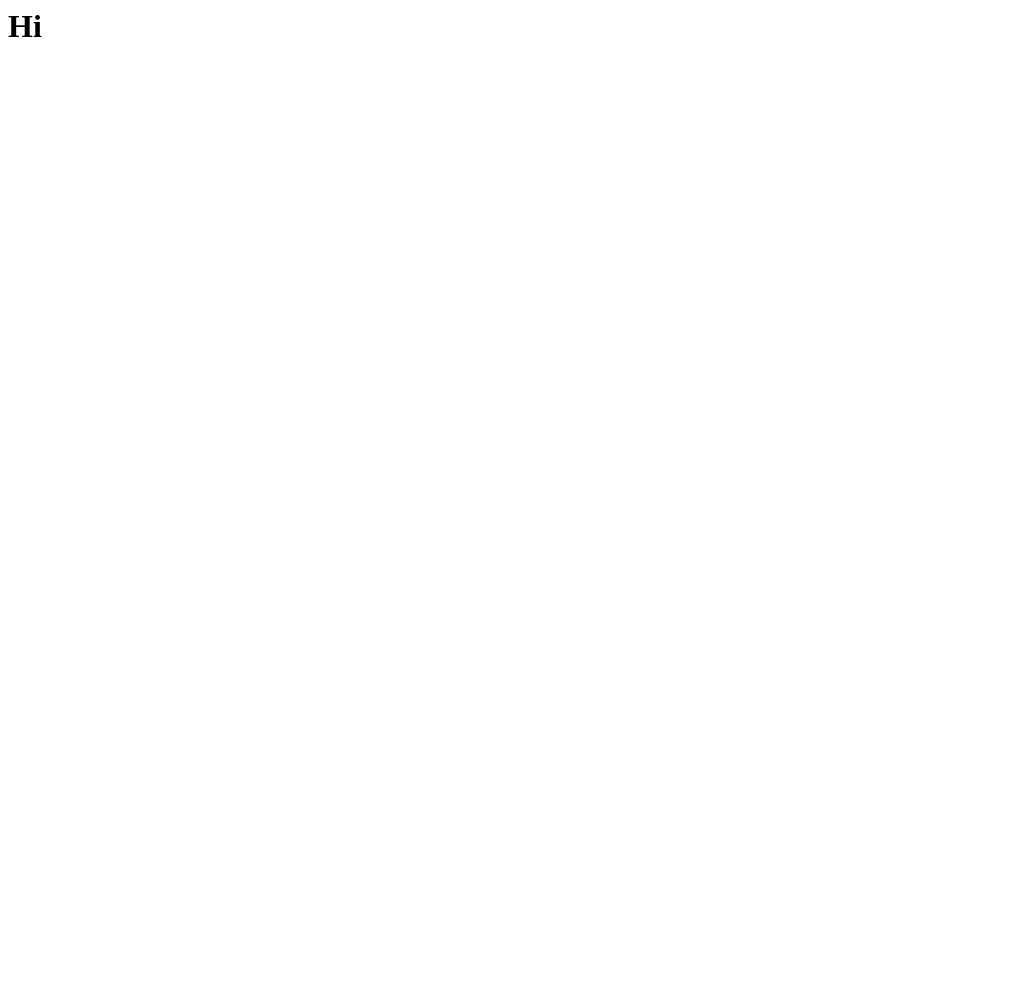
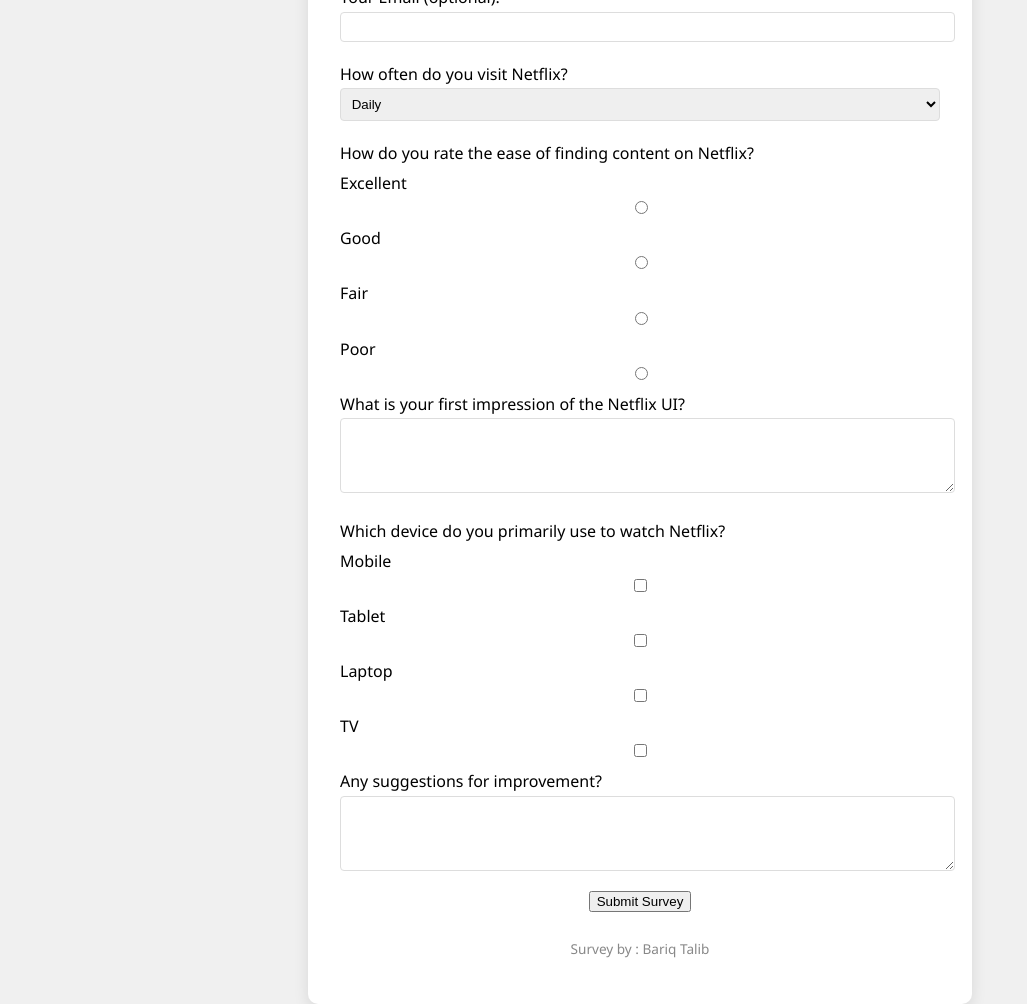
Before and after one commit to xbariq/xbariq.github.io, a plain HTML site: page index.html in a window 1280 px wide. Shown: the whole page, without its empty margins (0-1027 px from the left). Before the commit the page ends 800 px from the top, so only its background shows below. Drawn offline with Linux system fonts and the light colour scheme.

Commit message:
Almost done

```diff
--- a/index.html
+++ b/index.html
@@ -1 +1,82 @@
-<h1>Hi</h1>
+<!DOCTYPE html>
+<html lang="en">
+  <head>
+    <meta charset="UTF-8" />
+    <link rel="stylesheet" href="style.css" />
+    <title>Netflix UI Survey</title>
+  </head>
+  <body>
+    <div class="container">
+      <h1>Netflix UI Evaluation Survey</h1>
+      <a href="https://www.netflix.com" target="_blank">Visit Netflix</a>
+      <form class="survey-form">
+        <label for="email">Your Email (optional):</label>
+        <input type="email" id="email" name="email" />
+
+        <label for="visit-frequency">How often do you visit Netflix?</label>
+        <select id="visit-frequency" name="visit_frequency">
+          <option value="daily">Daily</option>
+          <option value="weekly">Weekly</option>
+          <option value="monthly">Monthly</option>
+          <option value="rarely">Rarely</option>
+        </select>
+
+        <label>How do you rate the ease of finding content on Netflix?</label>
+        <div class="rating-section">
+          <label for="excellent">Excellent</label>
+          <input
+            type="radio"
+            id="excellent"
+            name="ease_of_finding"
+            value="excellent"
+          />
+          <label for="good">Good</label>
+          <input type="radio" id="good" name="ease_of_finding" value="good" />
+          <label for="fair">Fair</label>
+          <input type="radio" id="fair" name="ease_of_finding" value="fair" />
+          <label for="poor">Poor</label>
+          <input type="radio" id="poor" name="ease_of_finding" value="poor" />
+        </div>
+
+        <label for="ui-impression"
+          >What is your first impression of the Netflix UI?</label
+        >
+        <textarea
+          id="ui-impression"
+          name="ui_impression"
+          rows="4"
+          cols="50"
+        ></textarea>
+
+        <label>Which device do you primarily use to watch Netflix?</label>
+        <div class="device-section">
+          <label for="mobile">Mobile</label>
+          <input type="checkbox" id="mobile" name="device" value="mobile" />
+          <label for="tablet">Tablet</label>
+          <input type="checkbox" id="tablet" name="device" value="tablet" />
+          <label for="laptop">Laptop</label>
+
+          <input type="checkbox" id="laptop" name="device" value="laptop" />
+
+          <label for="tv">TV</label>
+          <input type="checkbox" id="tv" name="device" value="tv" />
+        </div>
+
+        <label for="improvements">Any suggestions for improvement?</label>
+        <textarea
+          id="improvements"
+          name="improvements"
+          rows="4"
+          cols="50"
+        ></textarea>
+
+        <input
+          type="button"
+          value="Submit Survey"
+          onclick="alert('Thank you for your feedback!');"
+        />
+      </form>
+      <p class="signature">Survey by : Bariq Talib</p>
+    </div>
+  </body>
+</html>
--- /dev/null
+++ b/style.css
@@ -0,0 +1,59 @@
+body {
+  font-family: "Segoe UI", Tahoma, Geneva, Verdana, sans-serif;
+  background-color: #f0f0f0;
+  margin: 0;
+  padding: 0;
+  display: flex;
+  justify-content: center;
+  align-items: center;
+  height: 100vh;
+}
+
+.container {
+  width: 90%;
+  max-width: 600px;
+  background: white;
+  padding: 2em;
+  border-radius: 10px;
+  box-shadow: 0 5px 15px rgba(0, 0, 0, 0.1);
+  text-align: center;
+}
+
+h1 {
+  color: #e50914;
+  margin-bottom: 1em;
+}
+
+a {
+  color: #7d0208;
+  text-decoration: none;
+  display: inline-block;
+  margin-bottom: 2em;
+}
+
+a:hover {
+  text-decoration: underline;
+}
+
+label {
+  display: block;
+  text-align: left;
+  margin: 0.5em 0 0.2em;
+}
+
+input[type="text"],
+input[type="email"],
+textarea,
+select {
+  width: 100%;
+  padding: 0.5em;
+  margin-bottom: 1em;
+  border: 1px solid #ddd;
+  border-radius: 4px;
+}
+
+.signature {
+  margin-top: 2em;
+  font-size: 0.85em;
+  color: #888;
+}
```
